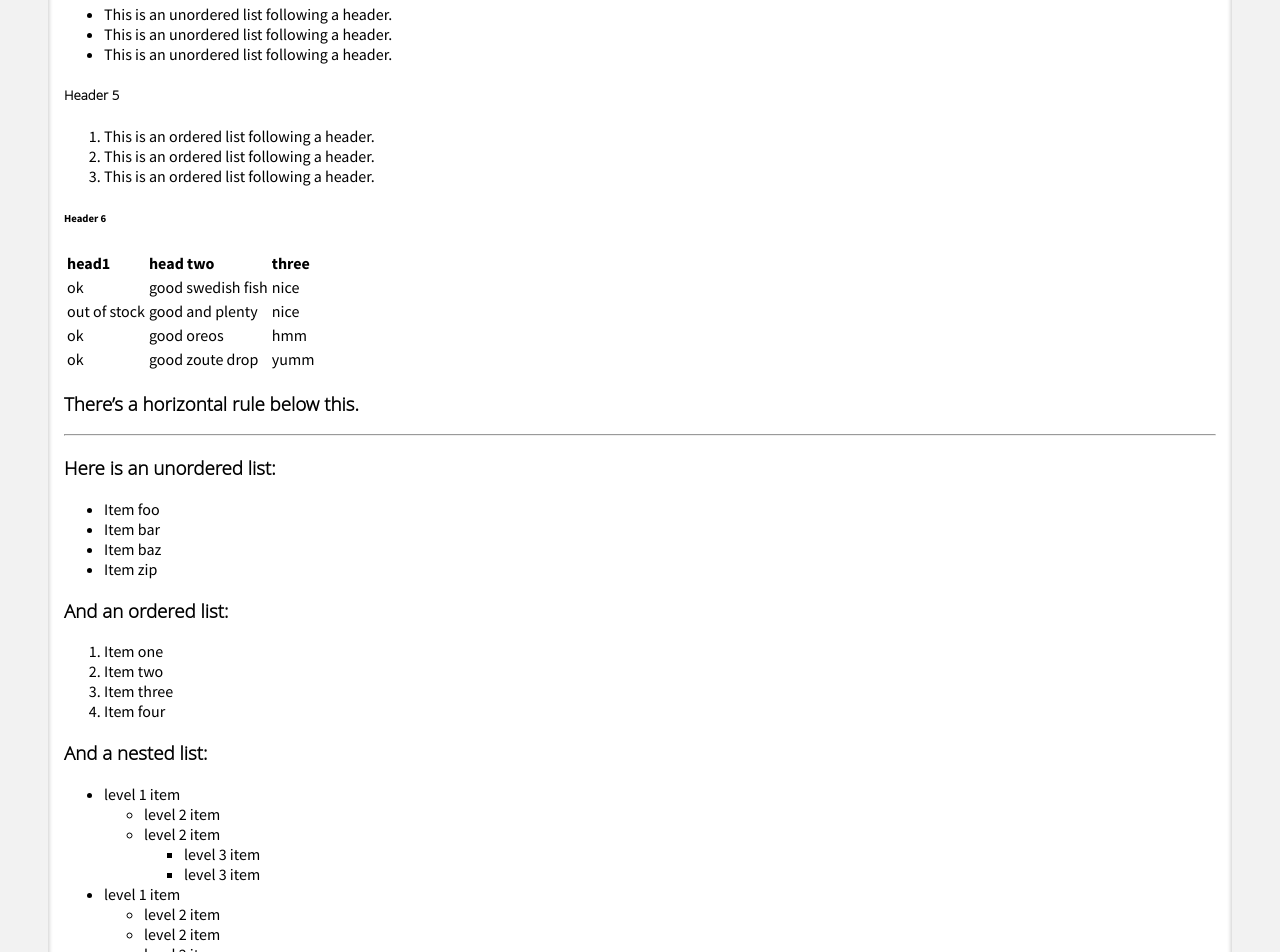
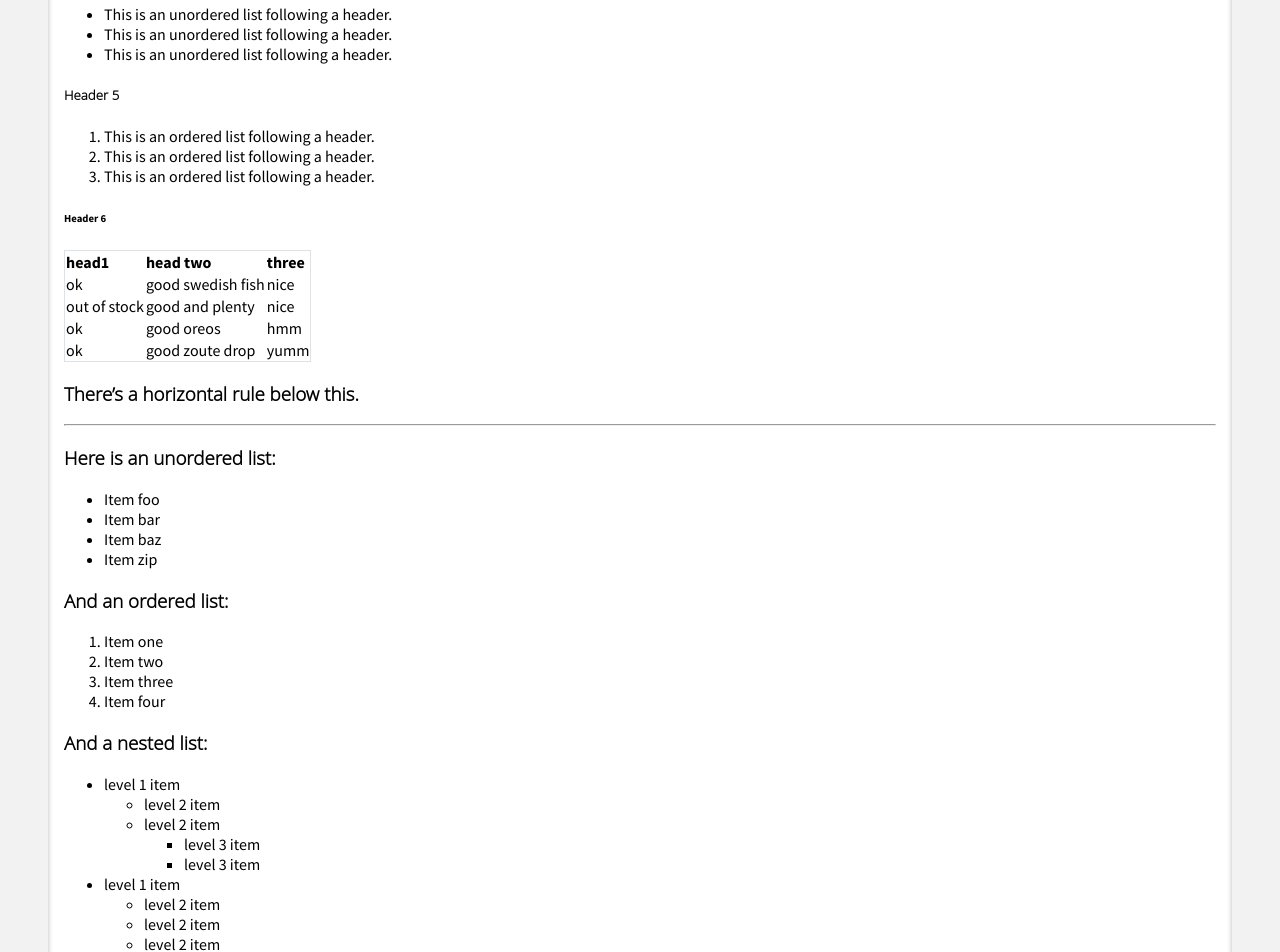
Before and after one commit to gianklug/jekyll-theme-adfinis, a Jekyll site: the page built from demo.md, in a window 1280 px wide. Shown: the part 978-1930 px from the top of the page. Built offline with Jekyll 4.4.1, drawn with Linux system fonts in a browser that asks for light colours; nearby versions of some CDN libraries; comment, search, counter and statistics services are not loaded.

Commit message:
fix: Add CSS table border

```diff
--- a/assets/css/syntax.css
+++ b/assets/css/syntax.css
@@ -5,6 +5,12 @@
 
 a {
     color: #2e4b98;
+}
+
+table {
+    border-spacing: 0;
+    border-collapse: collapse;
+    border: 1px solid #dfe2e5;
 }
 
 .highlight table td {
```
